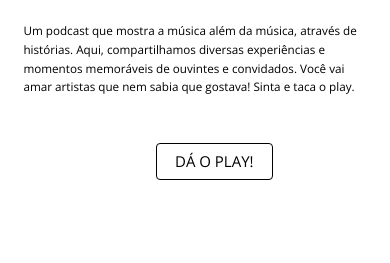
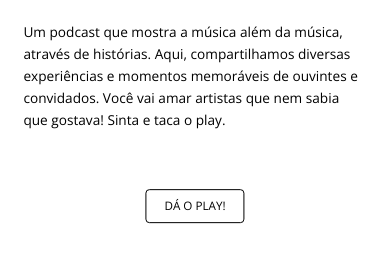
Before and after one commit to anacimaizumi/meuquintosite, a plain HTML site: page index.html in a window 390 px wide. Shown: the part 417-680 px from the top of the page. Drawn offline with nearby package versions, Linux system fonts and the light colour scheme.

Commit message:
ajuste fino na 1ª parte do site

```diff
--- a/style.css
+++ b/style.css
@@ -187,21 +187,28 @@ a.button:hover {
     }
 
     .left {
-        position: absoslute;
+        position: absolute;
         top: 82%;
         left: 20%;
       }
 
     a.button:link {
-        bottom: -53%;
-        left: 40%;
+        margin: 0;
+        position: absolute;
+        bottom: -70%;
+        left: 50%;
+        -ms-transform: translate(-50%, -50%);
+        transform: translate(-50%, -50%);
+        font-size: 3vw;
+
+
     }
 
     .intro p{
         padding-left: 6%;
         padding-right: 6%;
         padding-top: 7%;
-        font-size: 3vw;
+        font-size: 3.5vw;
         line-height: 1.6;
         font-weight: 300;
     }
```
